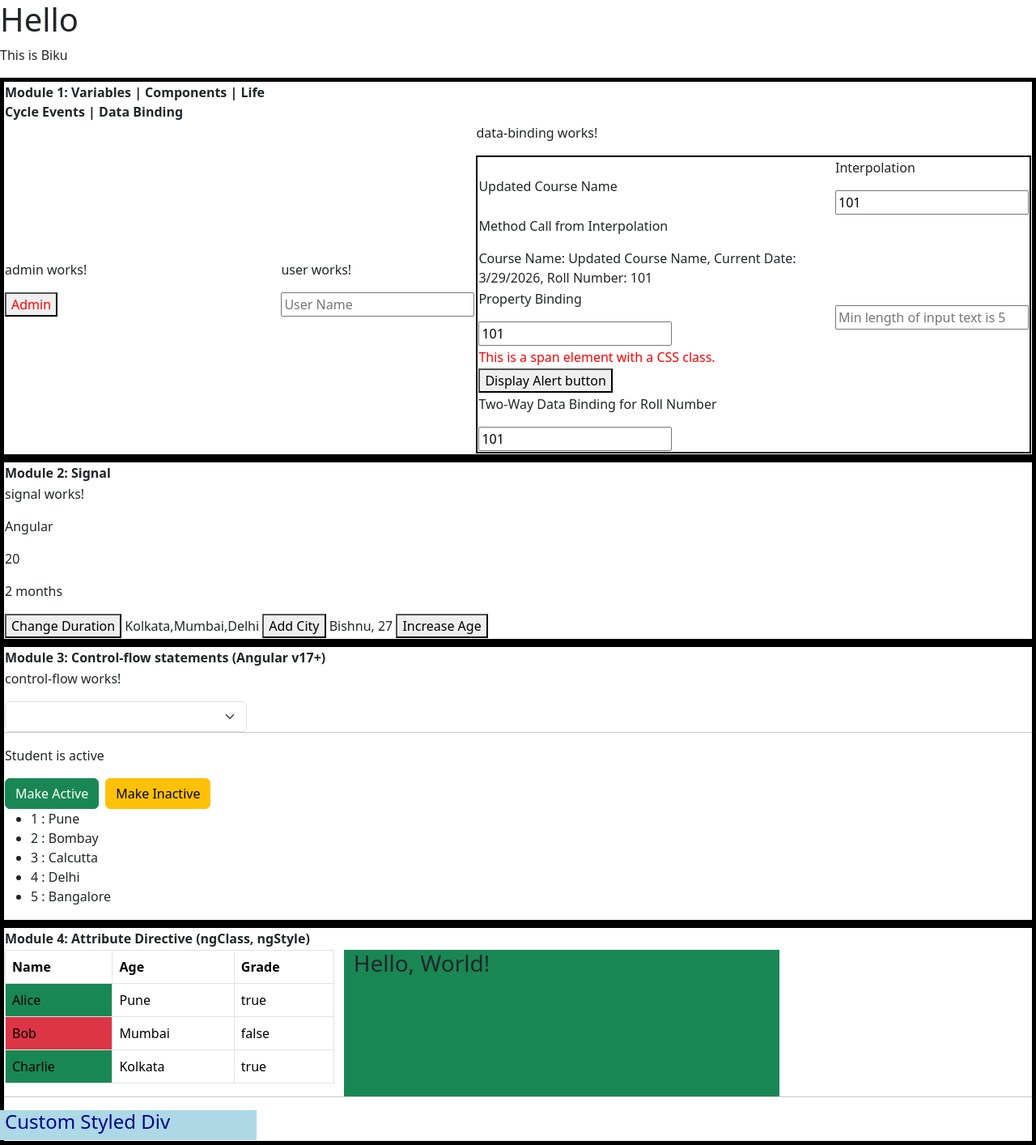
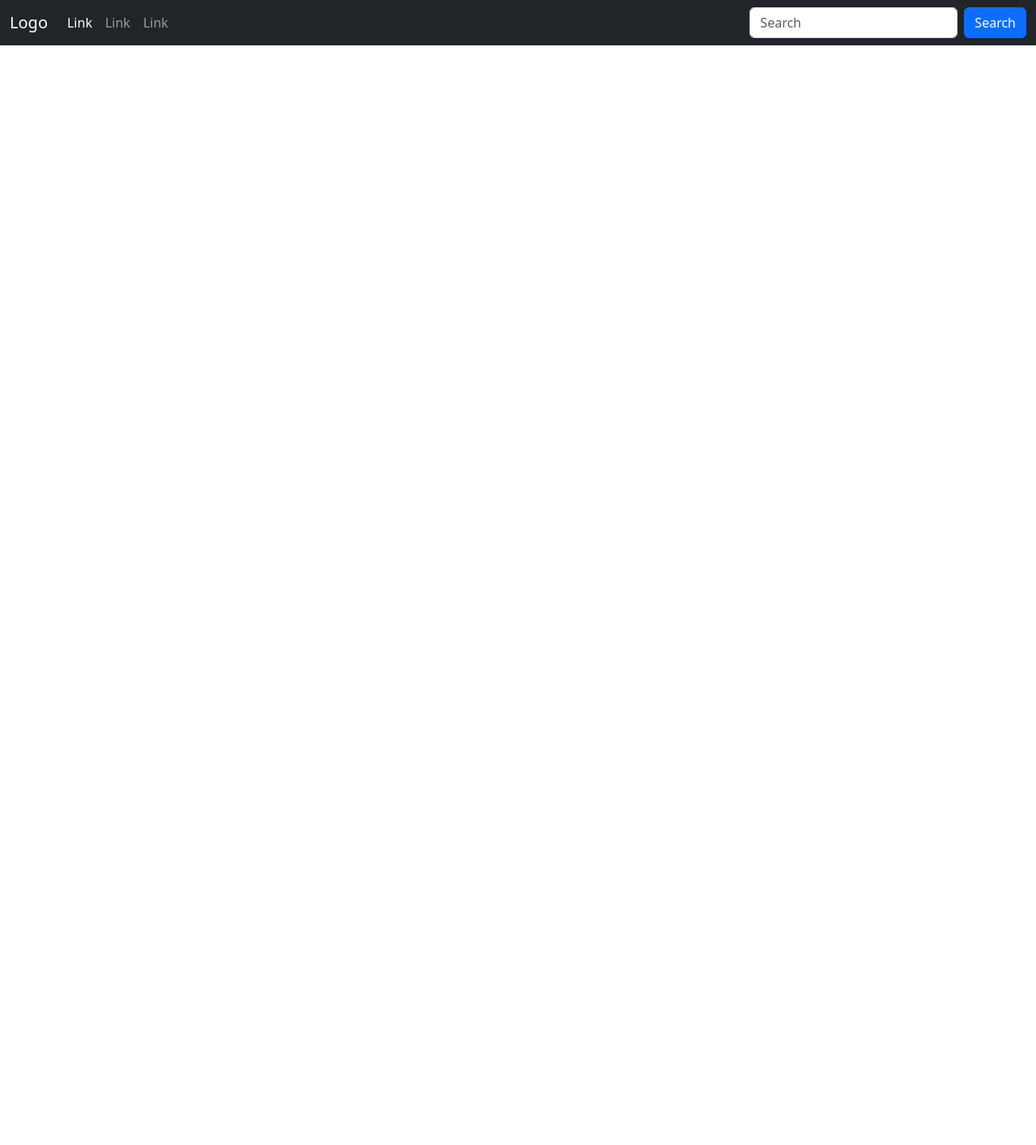
Before and after one commit to bishnumishra98/Second-Angular-App, an Angular app: page / in a window 1280 px wide. Shown: the whole page at 81% size. After the commit the page ends 800 px from the top, so only its background shows below. Built offline with nearby package versions, Linux system fonts and the light colour scheme.

Commit message:
Added Bootstrap 5 Navbar in app.html

```diff
--- a/src/app/app.html
+++ b/src/app/app.html
@@ -1,65 +1,25 @@
-<!-- This is the main HTML file for the Angular application. It serves as the root component's template.
-     The content of this file will be displayed on the browser when the application is run. -->
-
-
-<h1>Hello</h1>
-<p>This is Biku</p>
-
-<table style="width: 100%; border: 5px solid black;">
-    <tr>
-        <td>
-            <b>Module 1: Variables | Components | Life Cycle Events | Data Binding</b>
-        </td>
-    </tr>
-    <tr>
-        <td>
-            <app-admin></app-admin>
-        </td>
-        <td>
-            <app-user></app-user>
-        </td>
-        <td>
-            <app-data-binding></app-data-binding>
-        </td>
-    </tr>
-
-</table>
-
-<table style="width: 100%; border: 5px solid black;">
-    <tr>
-        <td>
-            <b>Module 2: Signal</b>
-        </td>
-    </tr>
-    <tr>
-        <td>
-            <app-signal></app-signal>
-        </td>
-    </tr>
-</table>
-
-<table style="width: 100%; border: 5px solid black;">
-    <tr>
-        <td>
-            <b>Module 3: Control-flow statements (Angular v17+)</b>
-        </td>
-    </tr>
-    <tr>
-        <td>
-            <app-control-flow></app-control-flow>
-        </td>
-    </tr>
-</table>
-
-<table style="width: 100%; border: 5px solid black;">
-    <tr>
-        <td>
-            <b>Module 4: Attribute Directive (ngClass, ngStyle)</b>
-        </td>
-    </tr>
-    <tr>
-        <td>
-            <app-attribute></app-attribute>
-        </td>
-    </tr>
-</table>
+<nav class="navbar navbar-expand-sm navbar-dark bg-dark">
+  <div class="container-fluid">
+    <a class="navbar-brand" href="javascript:void(0)">Logo</a>
+    <button class="navbar-toggler" type="button" data-bs-toggle="collapse" data-bs-target="#mynavbar">
+      <span class="navbar-toggler-icon"></span>
+    </button>
+    <div class="collapse navbar-collapse" id="mynavbar">
+      <ul class="navbar-nav me-auto">
+        <li class="nav-item">
+          <a class="nav-link active" href="javascript:void(0)">Link</a>
+        </li>
+        <li class="nav-item">
+          <a class="nav-link" href="javascript:void(0)">Link</a>
+        </li>
+        <li class="nav-item">
+          <a class="nav-link" href="javascript:void(0)">Link</a>
+        </li>
+      </ul>
+      <form class="d-flex">
+        <input class="form-control me-2" type="text" placeholder="Search">
+        <button class="btn btn-primary" type="button">Search</button>
+      </form>
+    </div>
+  </div>
+</nav>
--- a/src/index.html
+++ b/src/index.html
@@ -2,7 +2,7 @@
 <html lang="en">
 <head>
   <meta charset="utf-8">
-  <title>FirstAngularApp</title>
+  <title>SecondAngularApp</title>
   <base href="/">
   <meta name="viewport" content="width=device-width, initial-scale=1">
   <link rel="icon" type="image/x-icon" href="favicon.ico">
```
